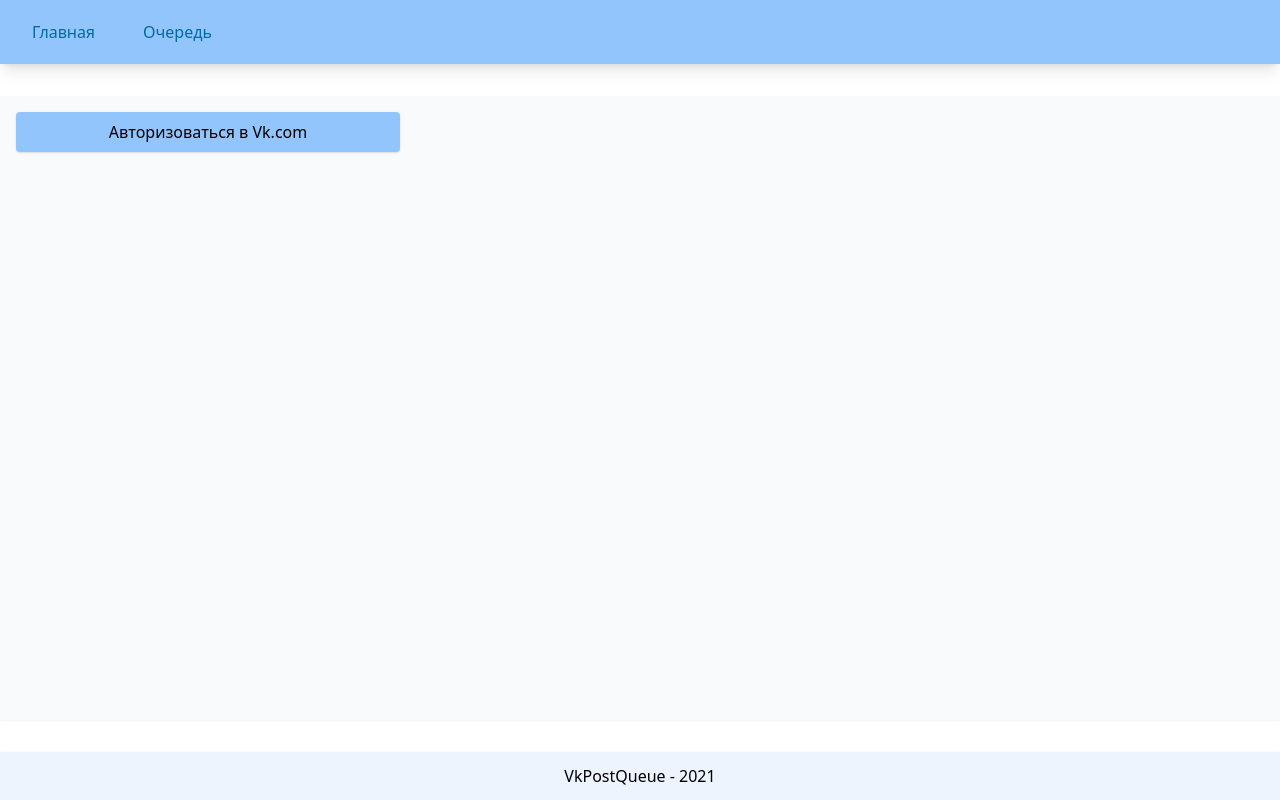
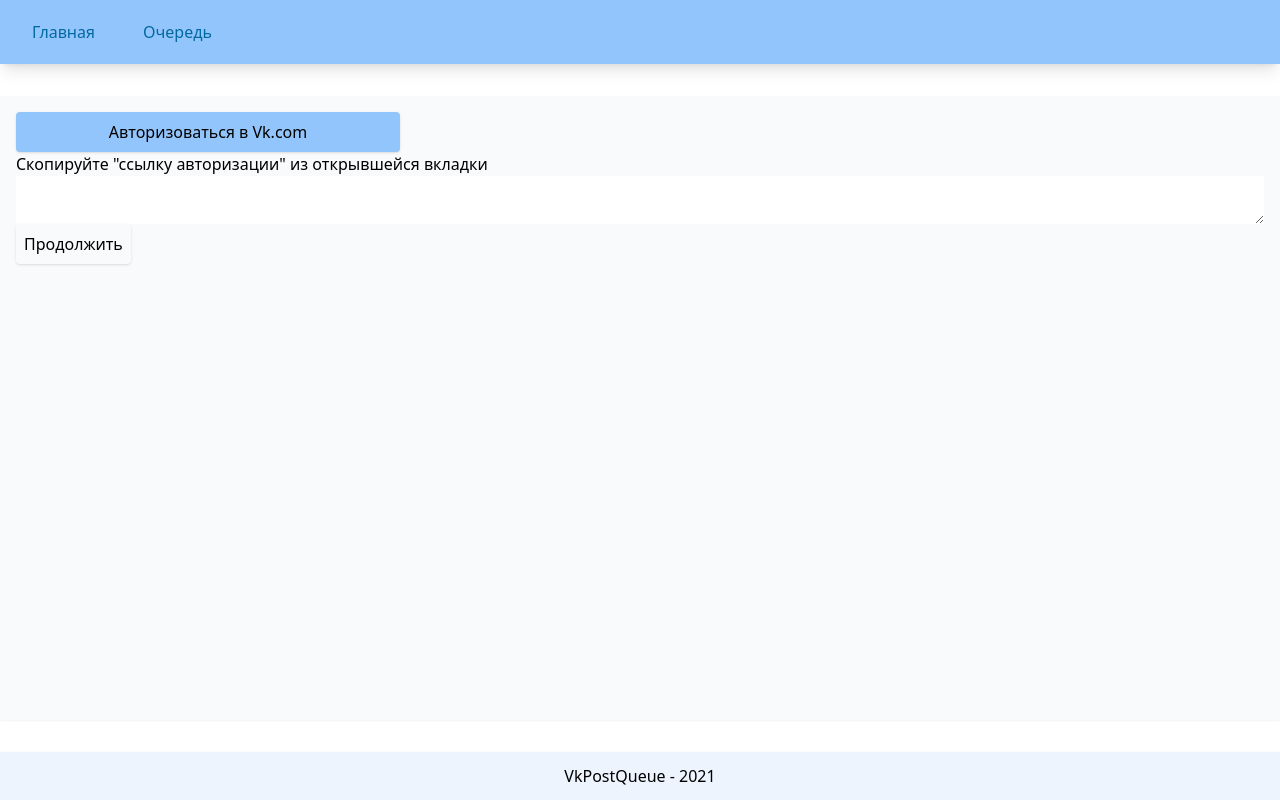
Before and after one commit to lynx-r/vkpostqueue-next, a Next.js app: page /auth in a window 1280 px wide. Built offline with nearby package versions, Linux system fonts and the light colour scheme.

Commit message:
textarea component, auth in-work

```diff
--- a/components/base/Button.tsx
+++ b/components/base/Button.tsx
@@ -4,7 +4,12 @@ type ButtonProps = ButtonHTMLAttributes<HTMLButtonElement> & {
   twColor?: string
 }
 
-const Button: FC<ButtonProps> = ({ twColor = '', children, type, ...rest }) => {
+const Button: FC<ButtonProps> = ({
+  children,
+  twColor = '',
+  type = 'button',
+  ...rest
+}) => {
   return (
     // eslint-disable-next-line react/button-has-type
     <button className={`${twColor} rounded p-2 shadow`} type={type} {...rest}>
--- /dev/null
+++ b/components/base/Textarea.tsx
@@ -0,0 +1,30 @@
+import { ErrorMessage } from '@hookform/error-message'
+import { FC } from 'react'
+import { TextareaProps } from '@/shared'
+
+const Textarea: FC<TextareaProps> = ({
+  children,
+  register,
+  errors,
+  className,
+  ...rest
+}) => {
+  return (
+    <div className="flex flex-col h-full">
+      <label htmlFor="textarea">{children}</label>
+      <textarea
+        {...register}
+        id="textarea"
+        className={`${className} h-full`}
+        {...rest}
+      />
+      <ErrorMessage
+        errors={errors}
+        name={register.name}
+        render={({ message }) => <p className="error-text-color">{message}</p>}
+      />
+    </div>
+  )
+}
+
+export default Textarea
--- a/config/messages.ts
+++ b/config/messages.ts
@@ -3,3 +3,10 @@ export const NEWS_QUEUE_REMOVED = 'Запись удалена из очеред
 export const NEWS_NOT_FOUND = 'Запись на удаление не найдена'
 export const NEWS_RENAMED = 'Запись переименована'
 export const NEWS_QUEUE_ERROR_AUTH = 'Обновите ссылку авторизации'
+
+export const FIELD_REQUIRED_ERROR = '* поле обязательно'
+export const INVALID_VK_AUTH_URL_ERROR = '* неверная ссылка авторизации'
+export const DATE_IN_PAST_ERROR = '* дата в прошлом'
+export const TIME_IN_PAST_ERROR = '* время в прошлом'
+export const ALLOWED_MIMES_ERROR = (allowedMimes: string): string =>
+  `* доступные типы файлов: ${allowedMimes}`
--- a/package.json
+++ b/package.json
@@ -10,9 +10,11 @@
     "lint-fix": "eslint ./components/**/* ./pages/** ./shared/** ./config/** -c .eslintrc.js --fix --ext js,jsx,ts,tsx"
   },
   "dependencies": {
+    "@hookform/error-message": "^2.0.0",
     "next": "10.2.0",
     "react": "17.0.2",
-    "react-dom": "17.0.2"
+    "react-dom": "17.0.2",
+    "react-hook-form": "^7.4.0"
   },
   "devDependencies": {
     "@types/react": "^17.0.4",
--- a/pages/auth.tsx
+++ b/pages/auth.tsx
@@ -1,11 +1,34 @@
+import Button from '@/components/base/Button'
+import Textarea from '@/components/base/Textarea'
+import { FIELD_REQUIRED_ERROR, INVALID_VK_AUTH_URL_ERROR } from '@/config'
 import getConfig from 'next/config'
 import { FC } from 'react'
+import { useForm } from 'react-hook-form'
 
 const { publicRuntimeConfig } = getConfig()
 
 const { vkAuthorizeUrl, vkAuthWindow } = publicRuntimeConfig
 
 const Auth: FC = () => {
+  const {
+    register,
+    handleSubmit,
+    formState: { isValid, isDirty, errors },
+  } = useForm()
+
+  const onSubmit = (formData) => {
+    alert(JSON.stringify(formData))
+  }
+
+  const vkAuthUrlRegisterOpts = {
+    required: FIELD_REQUIRED_ERROR,
+    validate: (value) =>
+      (!!value &&
+        value.includes('access_token') &&
+        value.includes('user_id') &&
+        value.includes('expires_in')) ||
+      INVALID_VK_AUTH_URL_ERROR,
+  }
   return (
     <div>
       <a
@@ -18,6 +41,15 @@ const Auth: FC = () => {
           ? 'Получить ссылку авторизации в ВКонтакте'
           : 'Авторизоваться в Vk.com'}
       </a>
+      <form>
+        <Textarea
+          register={register('accessTokenUrl', vkAuthUrlRegisterOpts)}
+          errors={errors}
+        >
+          Скопируйте &quot;ссылку авторизации&quot; из открывшейся вкладки
+        </Textarea>
+        <Button onClick={handleSubmit(onSubmit)}>Продолжить</Button>
+      </form>
     </div>
   )
 }
--- /dev/null
+++ b/shared/TextareaProps.ts
@@ -0,0 +1,13 @@
+import { TextareaHTMLAttributes } from 'react'
+import {
+  DeepMap,
+  FieldErrors,
+  FieldValues,
+  UseFormRegisterReturn,
+} from 'react-hook-form'
+
+export interface TextareaProps
+  extends TextareaHTMLAttributes<HTMLTextAreaElement> {
+  register: UseFormRegisterReturn
+  errors: DeepMap<FieldValues, FieldErrors>
+}
--- a/shared/index.ts
+++ b/shared/index.ts
@@ -1 +1,2 @@
 export * from './BaseElementProps'
+export * from './TextareaProps'
--- a/styles/globals.css
+++ b/styles/globals.css
@@ -1,5 +1,3 @@
-@windicss;
-
 html {
     height: 100%;
 }
@@ -31,3 +29,7 @@ a:hover {
 a.active {
     @apply text-light-blue-700 font-bold;
 }
+
+.error-text-color {
+    @apply text-red-700;
+}
--- a/tsconfig.json
+++ b/tsconfig.json
@@ -4,9 +4,9 @@
     "baseUrl": ".",
     "paths": {
       "@/components/*": ["components/*"],
-      "@/config": ["config"],
+      "@/styles/*": ["styles/*"],
       "@/shared": ["shared"],
-      "@/styles/*": ["styles/*"]
+      "@/config": ["config"]
     },
     "lib": [
       "dom",
```
